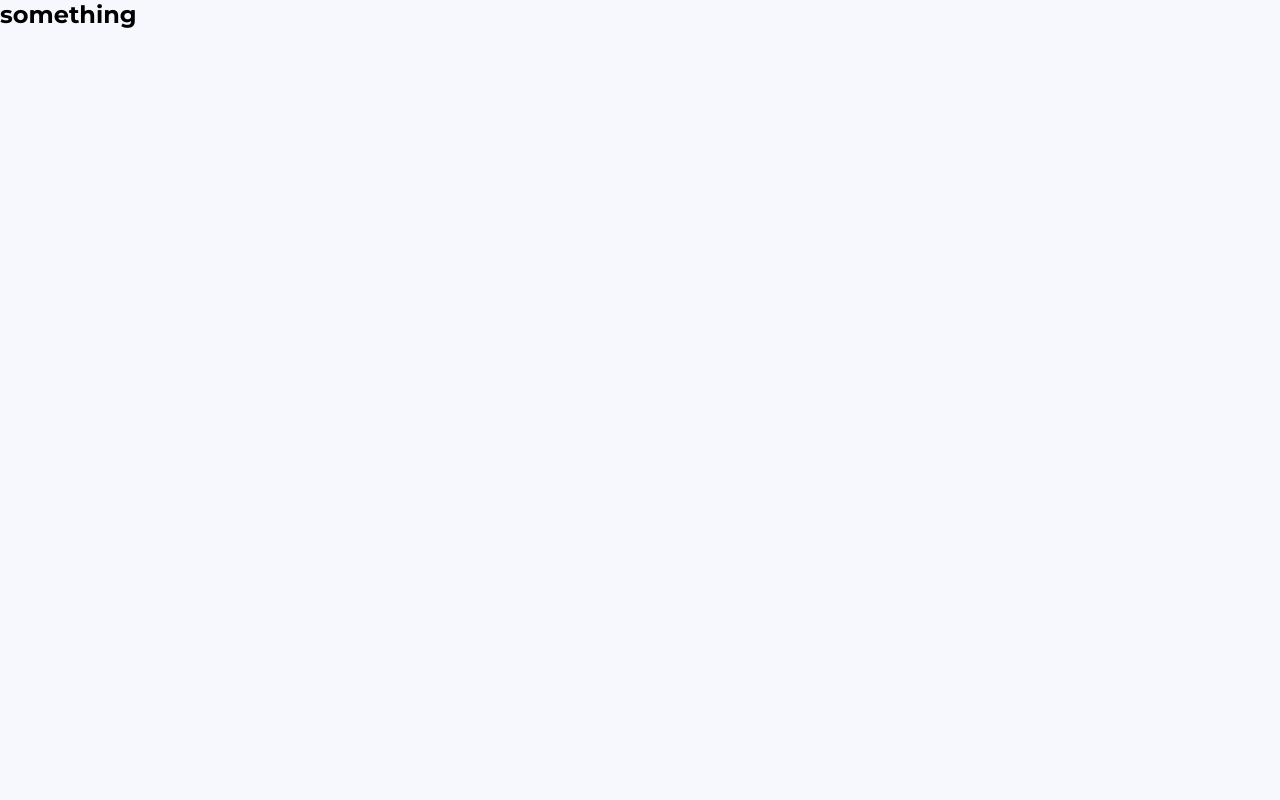
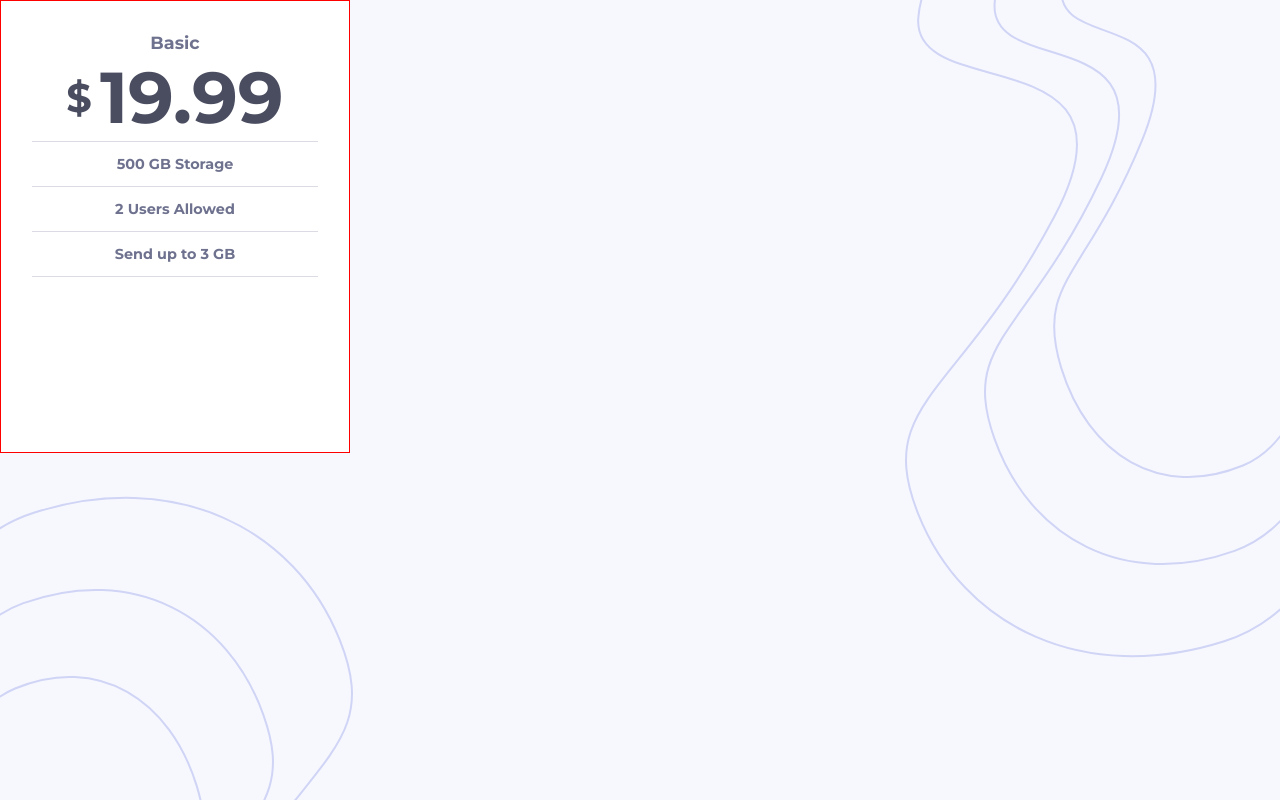
Before and after one commit to EdwinSch/react-price-components-toggle, a React (Vite) app: page / in a window 1280 px wide. Built offline with nearby package versions, Linux system fonts and the light colour scheme.

Commit message:
add: initial card component and props

```diff
--- a/src/App.jsx
+++ b/src/App.jsx
@@ -1,7 +1,26 @@
 import "./styles.scss";
+import bgBottom from "./assets/bg-bottom.svg";
+import bgTop from "./assets/bg-top.svg";
+
+import Card from "./components/Card";
 
 function App() {
-  return <h2>something</h2>;
+  return (
+    <>
+      <section className="cards-wrapper">
+        <Card
+          class="card"
+          title="basic"
+          price="19.99"
+          storage="500"
+          users="2"
+          send="3"
+        />
+      </section>
+      <img src={bgBottom} className="bg-bottom" alt="background" />
+      <img src={bgTop} className="bg-top" alt="background" />
+    </>
+  );
 }
 
 export default App;
--- /dev/null
+++ b/src/components/Card.jsx
@@ -0,0 +1,18 @@
+const Card = (props) => {
+  return (
+    <article className={props.class}>
+      <h2>{props.title}</h2>
+      <p className="price">
+        <span>$</span>
+        {props.price}
+      </p>
+      <div className="features-wrapper">
+        <p className="feature">{props.storage} GB Storage</p>
+        <p className="feature">{props.users} Users Allowed</p>
+        <p className="feature">Send up to {props.send} GB</p>
+      </div>
+    </article>
+  );
+};
+
+export default Card;
--- a/src/styles.scss
+++ b/src/styles.scss
@@ -6,9 +6,64 @@
 
 $background: #f7f7fe;
 $purpleGradient: linear-gradient(135.06deg, #a2a7f0 -0.05%, #696edd 100.05%);
+$inspect: solid red 1px;
 
 body {
+  height: 100vh;
   background: $background;
   color: black;
   font-family: "Montserrat", sans-serif;
+  position: relative;
 }
+
+.cards-wrapper {
+  //   border: $inspect;
+}
+.card {
+  width: 350px;
+  height: 453px;
+  background: white;
+  border: $inspect;
+  padding: 31px;
+
+  h2 {
+    font-size: 1.1rem;
+    color: #6e728e;
+    text-transform: capitalize;
+    text-align: center;
+  }
+  .price {
+    color: #4a4d60;
+    font-size: 4.5rem;
+    font-weight: 700;
+    display: flex;
+    align-items: center;
+    justify-content: center;
+    gap: 8px;
+    span {
+      font-size: 2.5rem;
+    }
+  }
+
+  .features-wrapper {
+    border-top: 1px solid rgba(110, 114, 142, 0.25);
+    .feature {
+      text-align: center;
+      padding: 13px 0;
+      border-bottom: 1px solid rgba(110, 114, 142, 0.25);
+      color: #6e728e;
+      font-size: 0.9rem;
+      font-weight: 700;
+    }
+  }
+}
+.bg-bottom {
+  position: absolute;
+  left: 0;
+  bottom: 0;
+}
+.bg-top {
+  position: absolute;
+  right: 0;
+  top: 0;
+}
```
